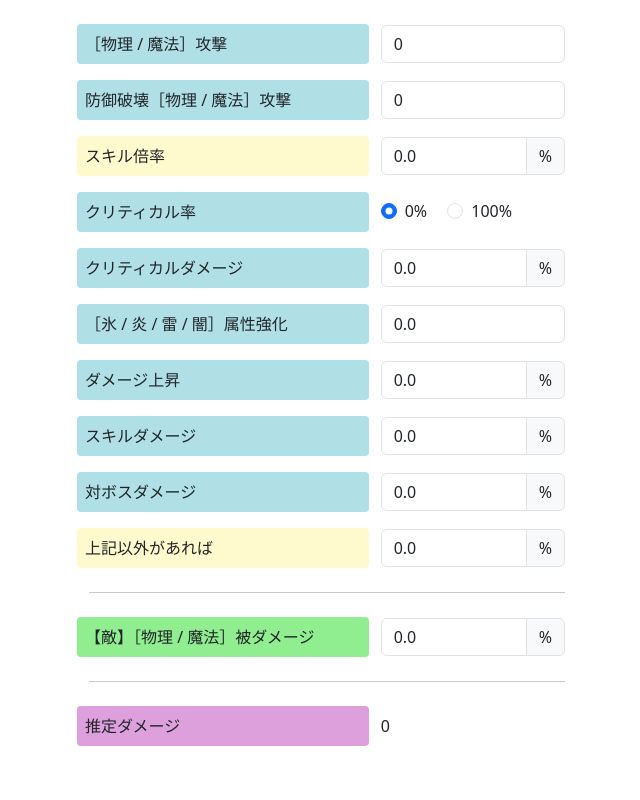
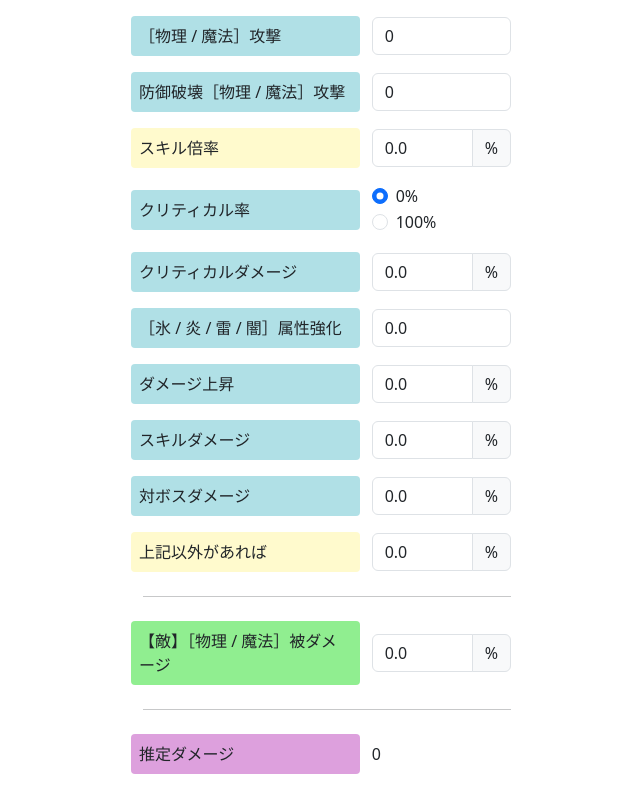
Before and after one commit to leonartbox/coa-damage-test, a plain HTML site: page index.html in a window 1280 px wide. Shown: the whole page, without its empty margins (313-953 px from the left). Drawn offline with nearby package versions, Linux system fonts and the light colour scheme.

Commit message:
Update index.html

```diff
--- a/index.html
+++ b/index.html
@@ -32,25 +32,25 @@
 </head>
 <body>
     <header></header>
-    <main class="container mt-4" style="max-width: 500px">
+    <main class="container p-3" style="max-width: 400px">
 
         <div class="mb-3 row align-items-center">
-            <label class="col-sm-7 label-area" for="atk">［物理 / 魔法］攻撃</label>
-            <div class="col-sm-5">
+            <label class="col-7 label-area" for="atk">［物理 / 魔法］攻撃</label>
+            <div class="col-5">
                 <input type="number" value="0" step="0" id="atk" class="form-control" />
             </div>
         </div>
 
         <div class="mb-3 row align-items-center">
-            <label class="col-sm-7 label-area" for="defShred">防御破壊［物理 / 魔法］攻撃</label>
-            <div class="col-sm-5">
+            <label class="col-7 label-area" for="defShred">防御破壊［物理 / 魔法］攻撃</label>
+            <div class="col-5">
                 <input type="text" value="0" step="0" id="defShred" class="form-control" />
             </div>
         </div>
 
         <div class="mb-3 row align-items-center">
-            <label class="col-sm-7 label-area-other" for="skillRate">スキル倍率</label>
-            <div class="col-sm-5">
+            <label class="col-7 label-area-other" for="skillRate">スキル倍率</label>
+            <div class="col-5">
                 <div class="input-group">
                     <input type="number" value="0.0" step="0.1" id="skillRate" class="form-control" />
                     <span class="input-group-text">%</span>
@@ -59,8 +59,8 @@
         </div>
 
         <div class="mb-3 row align-items-center">
-            <label class="col-sm-7 label-area col-form-label">クリティカル率</label>
-            <div class="col-sm-5">
+            <label class="col-7 label-area col-form-label">クリティカル率</label>
+            <div class="col-5">
                 <div class="form-check form-check-inline">
                     <input type="radio" value="false" name="crit" id="critDisabled" class="form-check-input" checked />
                     <label class="form-check-label" for="critDisabled">0%</label>
@@ -73,8 +73,8 @@
         </div>
 
         <div class="mb-3 row align-items-center">
-            <label class="col-sm-7 label-area" for="critDmg">クリティカルダメージ</label>
-            <div class="col-sm-5">
+            <label class="col-7 label-area" for="critDmg">クリティカルダメージ</label>
+            <div class="col-5">
                 <div class="input-group">
                     <input type="number" value="0.0" step="0.1" id="critDmg" class="form-control" />
                     <span class="input-group-text">%</span>
@@ -83,15 +83,15 @@
         </div>
 
         <div class="mb-3 row align-items-center">
-            <label class="col-sm-7 label-area" for="enh">［氷 / 炎 / 雷 / 闇］属性強化</label>
-            <div class="col-sm-5">
+            <label class="col-7 label-area" for="enh">［氷 / 炎 / 雷 / 闇］属性強化</label>
+            <div class="col-5">
                 <input type="text" value="0.0" step="0.1" id="enh" class="form-control" />
             </div>
         </div>
 
         <div class="mb-3 row align-items-center">
-            <label class="col-sm-7 label-area" for="dmgBonus">ダメージ上昇</label>
-            <div class="col-sm-5">
+            <label class="col-7 label-area" for="dmgBonus">ダメージ上昇</label>
+            <div class="col-5">
                 <div class="input-group">
                     <input type="number" value="0.0" step="0.1" id="dmgBonus" class="form-control" />
                     <span class="input-group-text">%</span>
@@ -100,8 +100,8 @@
         </div>
 
         <div class="mb-3 row align-items-center">
-            <label class="col-sm-7 label-area" for="skillDmg">スキルダメージ</label>
-            <div class="col-sm-5">
+            <label class="col-7 label-area" for="skillDmg">スキルダメージ</label>
+            <div class="col-5">
                 <div class="input-group">
                     <input type="number" value="0.0" step="0.1" id="skillDmg" class="form-control" />
                     <span class="input-group-text">%</span>
@@ -110,8 +110,8 @@
         </div>
 
         <div class="mb-3 row align-items-center">
-            <label class="col-sm-7 label-area" for="dmgToBosses">対ボスダメージ</label>
-            <div class="col-sm-5">
+            <label class="col-7 label-area" for="dmgToBosses">対ボスダメージ</label>
+            <div class="col-5">
                 <div class="input-group">
                     <input type="number" value="0.0" step="0.1" id="dmgToBosses" class="form-control" />
                     <span class="input-group-text">%</span>
@@ -120,8 +120,8 @@
         </div>
 
         <div class="mb-3 row align-items-center">
-            <label class="col-sm-7 label-area-other" for="otherDmg">上記以外があれば</label>
-            <div class="col-sm-5">
+            <label class="col-7 label-area-other" for="otherDmg">上記以外があれば</label>
+            <div class="col-5">
                 <div class="input-group">
                     <input type="number" value="0.0" step="0.1" id="otherDmg" class="form-control" />
                     <span class="input-group-text">%</span>
@@ -132,8 +132,8 @@
         <hr class="my-4">
 
         <div class="mb-3 row align-items-center">
-            <label class="col-sm-7 label-area-target" for="dmgTaken">【敵】［物理 / 魔法］被ダメージ</label>
-            <div class="col-sm-5">
+            <label class="col-7 label-area-target" for="dmgTaken">【敵】［物理 / 魔法］被ダメージ</label>
+            <div class="col-5">
                 <div class="input-group">
                     <input type="number" value="0.0" step="0.1" id="dmgTaken" class="form-control" />
                     <span class="input-group-text">%</span>
```
